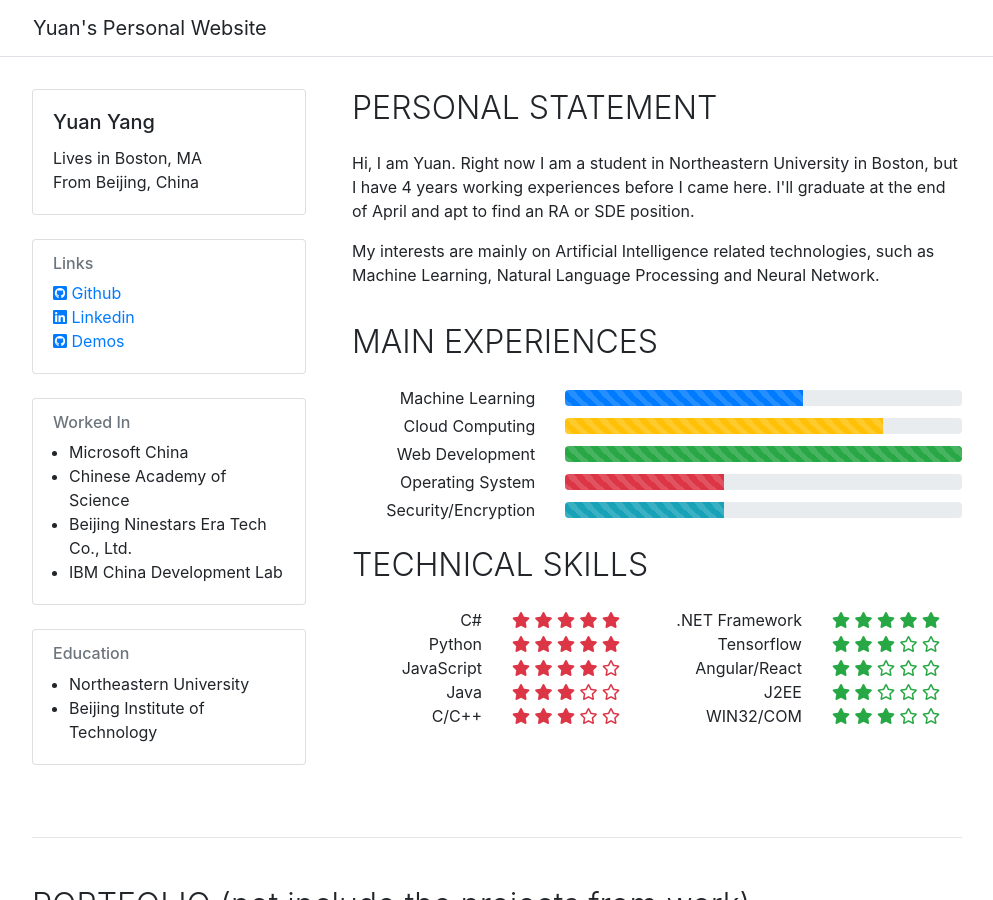
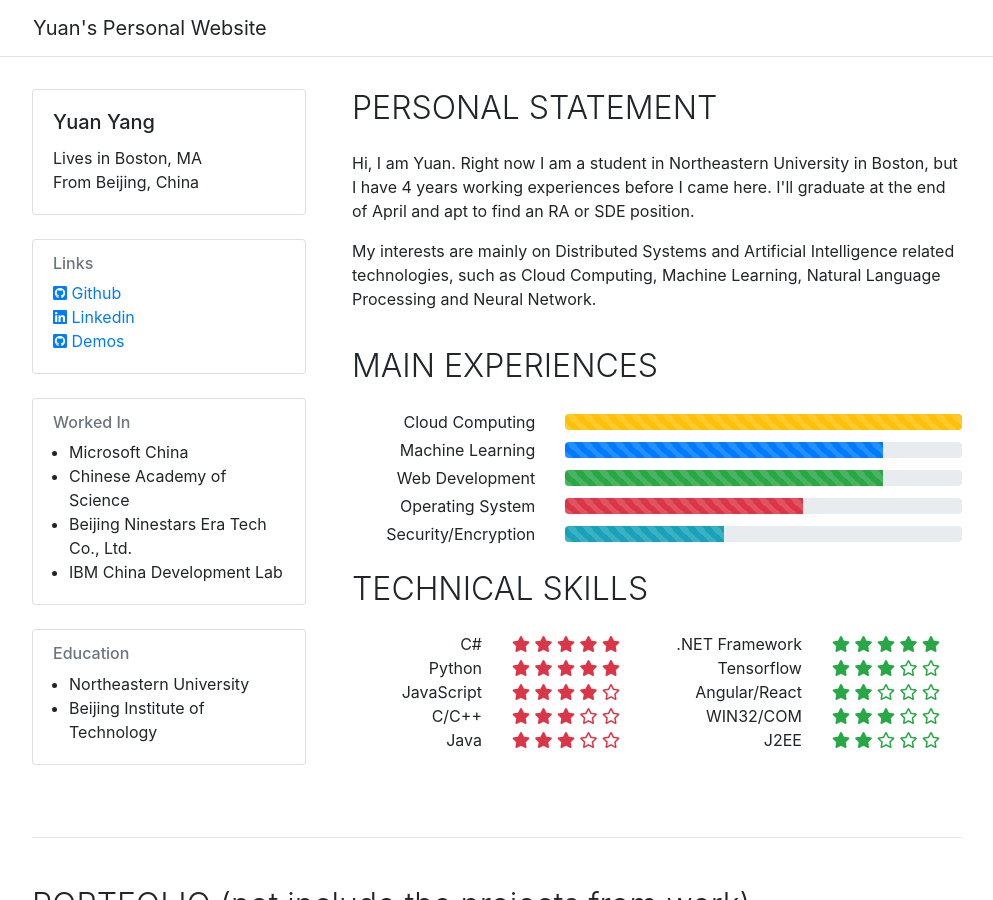
Before and after one commit to yangyuan/yangyuan.github.io, a Jekyll site: the page index.html, which Jekyll copies as it is, in a window 1280 px wide and 900 px high. Shown: the whole window, without its empty margins (143-1136 px from the left). Built offline with Jekyll 4.4.1, drawn with Linux system fonts in a browser that asks for light colours.

Commit message:
few update

```diff
--- a/index.html
+++ b/index.html
@@ -82,7 +82,7 @@
                     I'll graduate at the end of April and apt to find an RA or SDE position.
                 </p>
                 <p>
-                    My interests are mainly on Artificial Intelligence related technologies, such as Machine Learning, Natural Language Processing and Neural Network.
+                    My interests are mainly on Distributed Systems and Artificial Intelligence related technologies, such as Cloud Computing, Machine Learning, Natural Language Processing and Neural Network.
                 </p>
             </div>
         </div>
@@ -90,18 +90,18 @@
             <h2 class="font-weight-light">MAIN EXPERIENCES</h2>
             <div class="mt-4 text-right">
                 <div class="row mb-1">
-                    <span class="col-4">Machine Learning</span>
+                    <span class="col-4">Cloud Computing</span>
                     <span class="col-8">
                         <div class="progress mt-1">
-                        <div class="progress-bar progress-bar-striped" role="progressbar" style="width: 60%" aria-valuenow="75" aria-valuemin="0" aria-valuemax="100"></div>
+                        <div class="progress-bar progress-bar-striped bg-warning" role="progressbar" style="width: 100%" aria-valuenow="100" aria-valuemin="0" aria-valuemax="100"></div>
                         </div>
                     </span>
                 </div>
                 <div class="row mb-1">
-                    <span class="col-4">Cloud Computing</span>
+                    <span class="col-4">Machine Learning</span>
                     <span class="col-8">
                         <div class="progress mt-1">
-                        <div class="progress-bar progress-bar-striped bg-warning" role="progressbar" style="width: 80%" aria-valuenow="75" aria-valuemin="0" aria-valuemax="100"></div>
+                        <div class="progress-bar progress-bar-striped" role="progressbar" style="width: 80%" aria-valuenow="80" aria-valuemin="0" aria-valuemax="100"></div>
                         </div>
                     </span>
                 </div>
@@ -109,7 +109,7 @@
                     <span class="col-4">Web Development</span>
                     <span class="col-8">
                         <div class="progress mt-1">
-                        <div class="progress-bar progress-bar-striped bg-success" role="progressbar" style="width: 100%" aria-valuenow="75" aria-valuemin="0" aria-valuemax="100"></div>
+                        <div class="progress-bar progress-bar-striped bg-success" role="progressbar" style="width: 80%" aria-valuenow="75" aria-valuemin="0" aria-valuemax="100"></div>
                         </div>
                     </span>
                 </div>
@@ -117,7 +117,7 @@
                     <span class="col-4">Operating System</span>
                     <span class="col-8">
                         <div class="progress mt-1">
-                        <div class="progress-bar progress-bar-striped bg-danger" role="progressbar" style="width: 40%" aria-valuenow="75" aria-valuemin="0" aria-valuemax="100"></div>
+                        <div class="progress-bar progress-bar-striped bg-danger" role="progressbar" style="width: 60%" aria-valuenow="75" aria-valuemin="0" aria-valuemax="100"></div>
                         </div>
                     </span>
                 </div>
@@ -166,7 +166,7 @@
                         </span>
                     </div>
                     <div class="row">
-                        <span class="col-6 text-right">Java</span>
+                        <span class="col-6 text-right">C/C++</span>
                         <span class="col-6 text-danger">
                             <span class="fa fa-star"></span>
                             <span class="fa fa-star"></span>
@@ -176,7 +176,7 @@
                         </span>
                     </div>
                     <div class="row">
-                        <span class="col-6 text-right">C/C++</span>
+                        <span class="col-6 text-right">Java</span>
                         <span class="col-6 text-danger">
                             <span class="fa fa-star"></span>
                             <span class="fa fa-star"></span>
@@ -218,21 +218,21 @@
                         </span>
                     </div>
                     <div class="row">
+                        <span class="col-6 text-right">WIN32/COM</span>
+                        <span class="col-6 text-success">
+                            <span class="fa fa-star"></span>
+                            <span class="fa fa-star"></span>
+                            <span class="fa fa-star"></span>
+                            <span class="far fa-star"></span>
+                            <span class="far fa-star"></span>
+                        </span>
+                    </div>
+                    <div class="row">
                         <span class="col-6 text-right">J2EE</span>
                         <span class="col-6 text-success">
                             <span class="fa fa-star"></span>
                             <span class="fa fa-star"></span>
                             <span class="far fa-star"></span>
-                            <span class="far fa-star"></span>
-                            <span class="far fa-star"></span>
-                        </span>
-                    </div>
-                    <div class="row">
-                        <span class="col-6 text-right">WIN32/COM</span>
-                        <span class="col-6 text-success">
-                            <span class="fa fa-star"></span>
-                            <span class="fa fa-star"></span>
-                            <span class="fa fa-star"></span>
                             <span class="far fa-star"></span>
                             <span class="far fa-star"></span>
                         </span>
```
